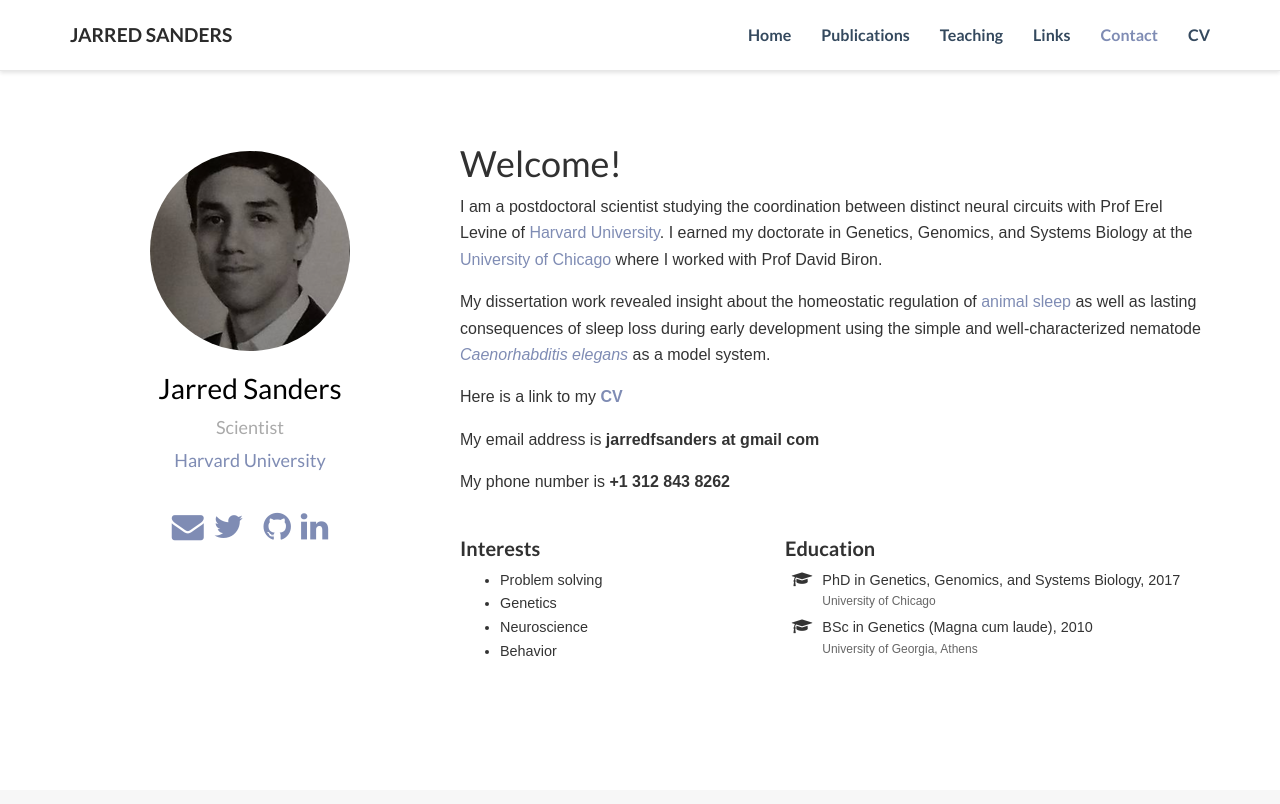
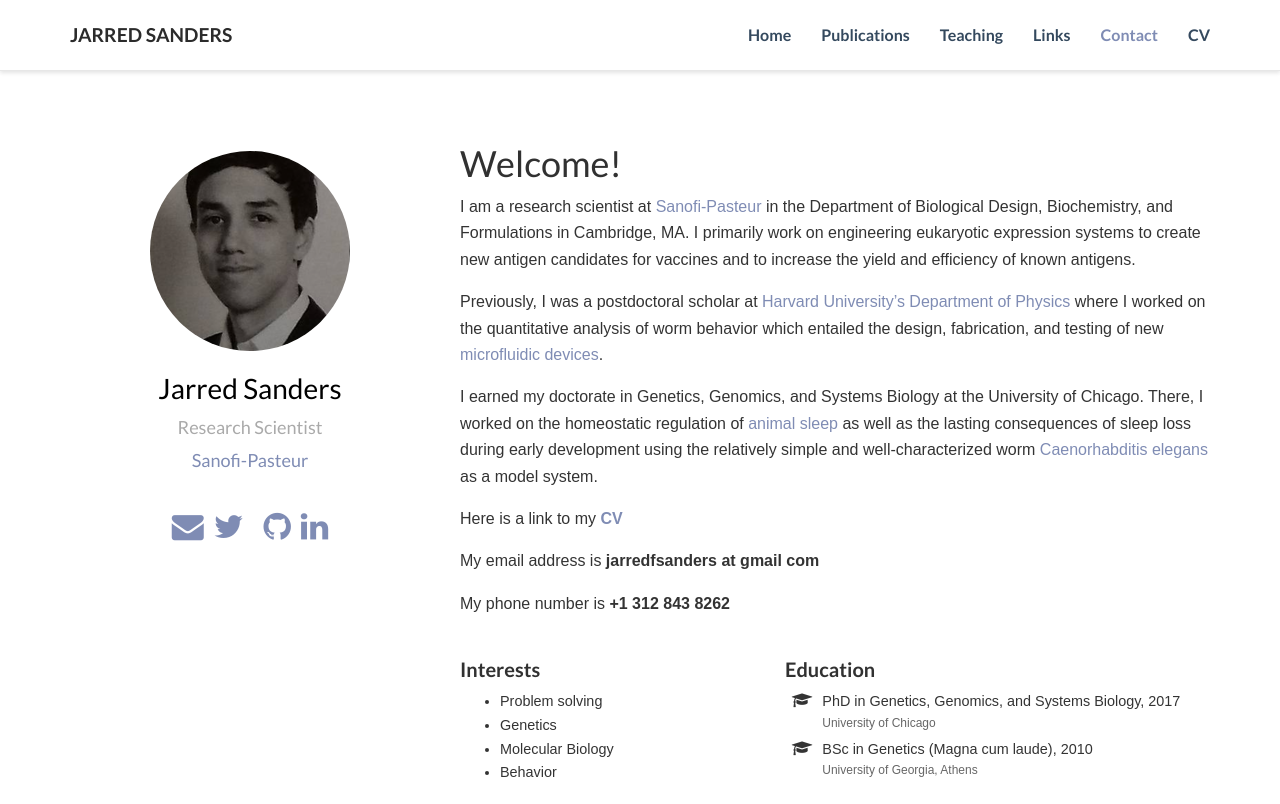
Before and after one commit to aridsand/aridsand.github.io, a plain HTML site: page index.html in a window 1280 px wide. Shown: the top 804 px of the page. Drawn offline with nearby package versions, Linux system fonts and the light colour scheme; some icons are missing.

Commit message:
Build website

```diff
--- a/index.html
+++ b/index.html
@@ -8,7 +8,7 @@
   <meta name="theme" content="hugo-academic">
   <meta name="generator" content="Hugo 0.20.2" />
   <meta name="author" content="Jarred Sanders">
-  <meta name="description" content="Scientist">
+  <meta name="description" content="Research Scientist">
 
 
 
@@ -189,11 +189,11 @@
 
       <div class="portrait-title">
         <h2 itemprop="name">Jarred Sanders</h2>
-        <h3 itemprop="jobTitle">Scientist</h3>
+        <h3 itemprop="jobTitle">Research Scientist</h3>
 
         <h3 itemprop="worksFor" itemscope itemtype="http://schema.org/Organization">
-          <a href="https://harvard.edu" target="_blank" itemprop="url">
-            <span itemprop="name">Harvard University</span>
+          <a href="https://www.sanofipasteur.com" target="_blank" itemprop="url">
+            <span itemprop="name">Sanofi-Pasteur</span>
           </a>
         </h3>
 
@@ -248,13 +248,13 @@
 
 <h1 id="welcome">Welcome!</h1>
 
-<p>I am a postdoctoral scientist studying the coordination between distinct neural circuits with Prof Erel Levine of <a href="https://www.harvard.edu/" target="_blank">Harvard University</a>. I  earned my doctorate in Genetics, Genomics, and Systems Biology
-at the <a href="https://www.uchicago.edu/">University of Chicago</a> where I worked with Prof David Biron.</p>
+<p>I am a research scientist at <a href="https://www.sanofipasteur.com/" target="_blank">Sanofi-Pasteur</a> in the Department of Biological Design, Biochemistry, and Formulations in Cambridge, MA. I primarily work on engineering eukaryotic expression systems to create new antigen candidates for vaccines and to increase the yield and efficiency of known antigens.</p>
 
-<p>My dissertation work revealed insight about the homeostatic regulation of <a href="https://xkcd.com/1345/">animal sleep</a> as well as lasting consequences of sleep loss
-during early development using the simple and well-characterized nematode <a href="https://www.genetics.org/content/200/2/387/"> <i>Caenorhabditis elegans</i></a> as a model system.</p>
+<p>Previously, I was a postdoctoral scholar at <a href="https://scholar.harvard.edu/jarred/bio" target="_blank">Harvard University&rsquo;s Department of Physics</a> where I worked on the quantitative analysis of worm behavior which entailed the design, fabrication, and testing of new <a href="http://www.wormbook.org/chapters/www_microfluidics/microfluidics.html" target="_blank">microfluidic devices</a>.</p>
 
-<p>Here is a link to my <a href="https://www.dropbox.com/s/7dcjyem23rtx9y0/CV.pdf?dl=0/"><strong>CV</strong></a></p>
+<p>I earned my doctorate in Genetics, Genomics, and Systems Biology at the University of Chicago. There, I worked on the homeostatic regulation of <a href="https://xkcd.com/1345/" target="_blank">animal sleep</a> as well as the lasting consequences of sleep loss during early development using the relatively simple and well-characterized worm <a href="https://www.genetics.org/conent/200/2/387/" target="_blank">Caenorhabditis elegans</a> as a model system.</p>
+
+<p>Here is a link to my <a href="https://www.dropbox.com/s/mujk8a983ankfw0/CV.pdf?dl=1"><strong>CV</strong></a></p>
 
 <p>My email address is <strong>jarredfsanders at gmail com</strong></p>
 
@@ -272,7 +272,7 @@ during early development using the simple and well-characterized nematode <a hre
 
           <li>Genetics</li>
 
-          <li>Neuroscience</li>
+          <li>Molecular Biology</li>
 
           <li>Behavior</li>
 
@@ -697,7 +697,7 @@ during early development using the simple and well-characterized nematode <a hre
 
       <li>
         <i class="fa-li fa fa-map-marker fa-2x" aria-hidden="true"></i>
-        <span id="person-address" itemprop="address">166 Walnut St. #2 Somerville, MA 02145</span>
+        <span id="person-address" itemprop="address">215 Thomas Burgin Pkwy Unit 42, Quincy, MA 02169</span>
       </li>
 
 
```
Also changed, not shown: 404.html (+1 -1 lines), post/index.html (+1 -1 lines), project/deep-learning/index.html (+1 -1 lines), project/example-external-project/index.html (+1 -1 lines), publication/anne/index.html (+1 -1 lines), publication/clothing-search/index.html (+1 -1 lines), publication/deprivation/index.html (+1 -1 lines), publication/index.html (+1 -1 lines), publication/person-re-identification/index.html (+1 -1 lines), publication/wait/index.html (+1 -1 lines), publication_types/2/index.html (+1 -1 lines), publication_types/4/index.html (+1 -1 lines), publication_types/5/index.html (+1 -1 lines), tags/academic/index.html (+1 -1 lines), 4 more files.
